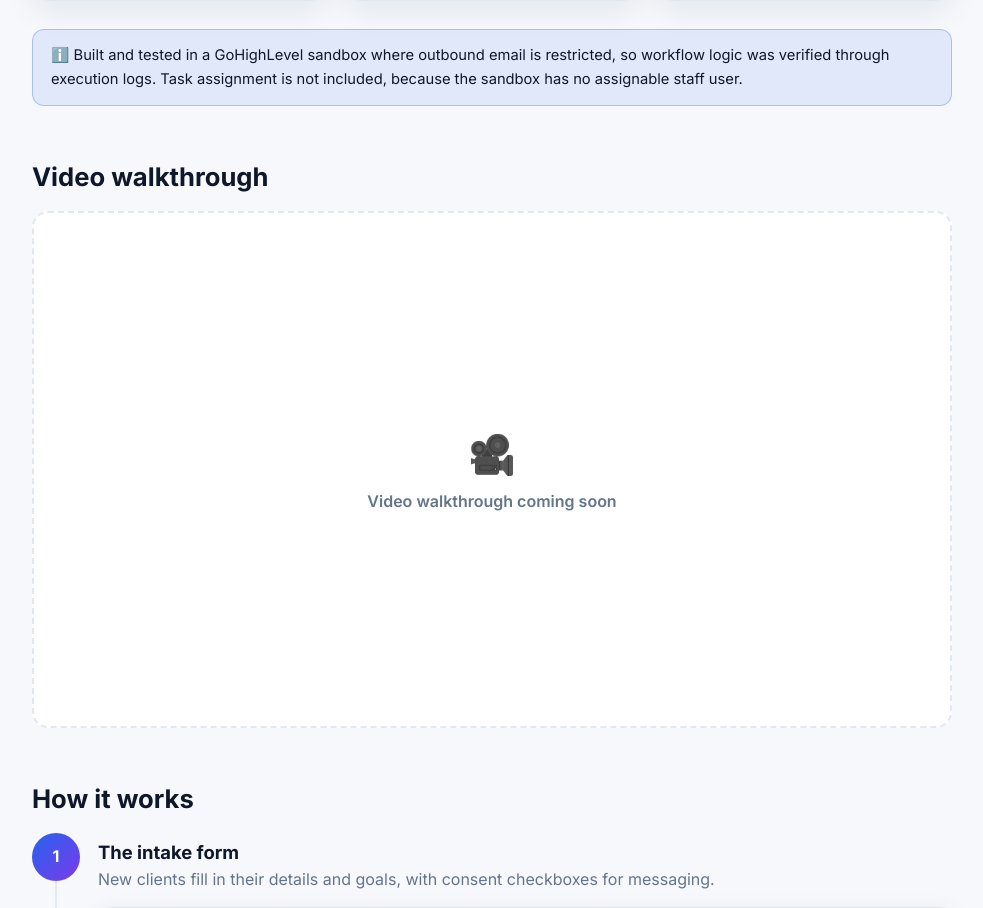
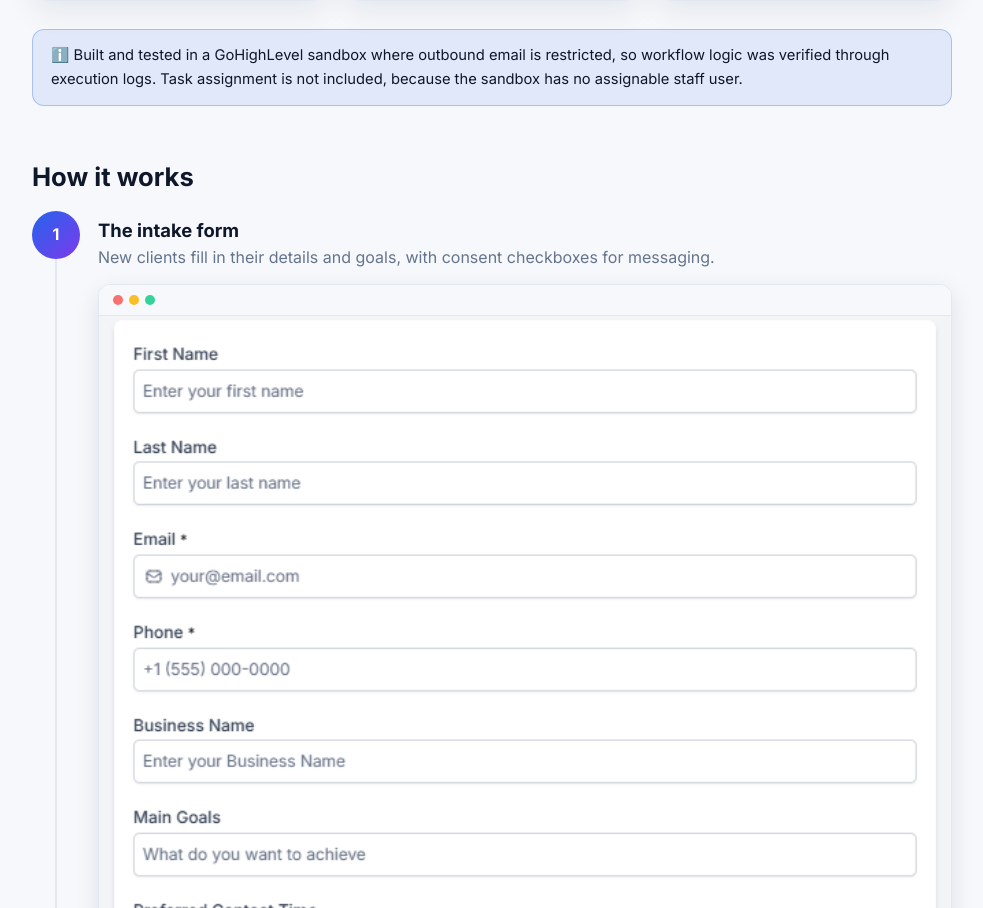
Before and after one commit to Alleykyle/Portfolio, a Django app: page /ghl/onboarding/ in a window 1280 px wide. Shown: the part 767-1675 px from the top of the page, without its empty margins (148-1131 px from the left). Run offline with Django 5.2, Linux system fonts and the light colour scheme.

Commit message:
hide loom url

```diff
--- a/portfolio_app/templates/portfolio_app/ghl_dental.html
+++ b/portfolio_app/templates/portfolio_app/ghl_dental.html
@@ -53,7 +53,7 @@
     <p class="note">ℹ️ Built and tested in a GoHighLevel sandbox where outbound email is
     restricted. Workflow logic was verified through execution logs.</p>
 
-    <section class="video">
+    <!-- <section class="video">
         <h2>Video walkthrough</h2>
         {% if loom_url %}
         <div class="video-frame">
@@ -62,7 +62,7 @@
         {% else %}
         <div class="video-empty"><span>🎥</span><p>Video walkthrough coming soon</p></div>
         {% endif %}
-    </section>
+    </section> -->
 
     <section class="steps">
         <h2>How it works</h2>
--- a/portfolio_app/templates/portfolio_app/ghl_onboarding.html
+++ b/portfolio_app/templates/portfolio_app/ghl_onboarding.html
@@ -54,7 +54,7 @@
     restricted, so workflow logic was verified through execution logs. Task assignment
     is not included, because the sandbox has no assignable staff user.</p>
 
-    <section class="video">
+    <!-- <section class="video">
         <h2>Video walkthrough</h2>
         {% if loom_url %}
         <div class="video-frame">
@@ -63,7 +63,7 @@
         {% else %}
         <div class="video-empty"><span>🎥</span><p>Video walkthrough coming soon</p></div>
         {% endif %}
-    </section>
+    </section> -->
 
     <section class="steps">
         <h2>How it works</h2>
```
